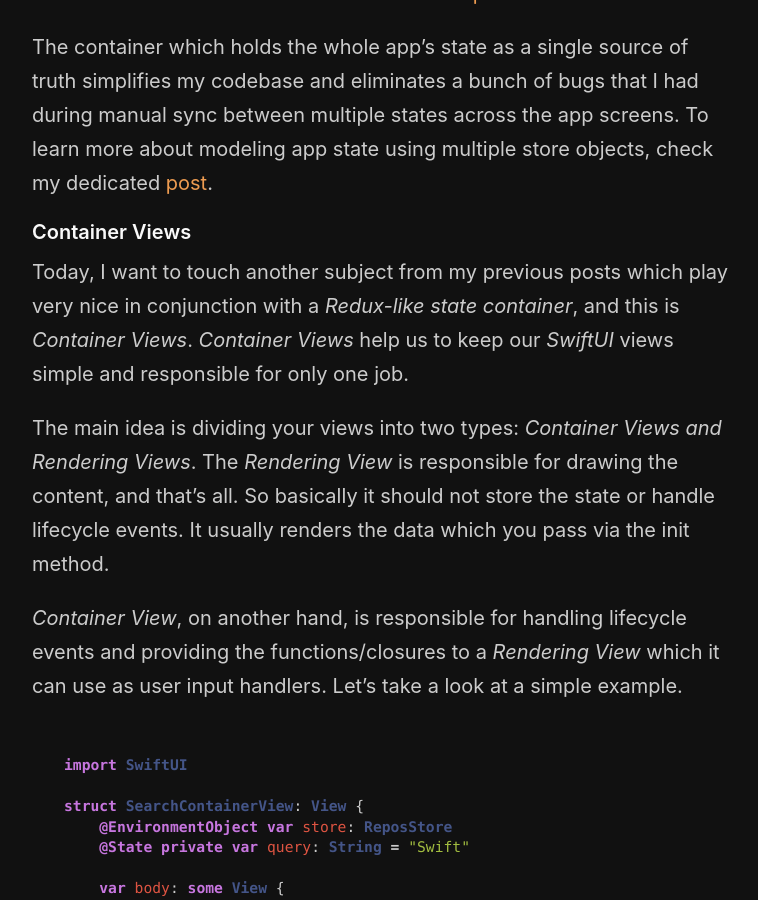
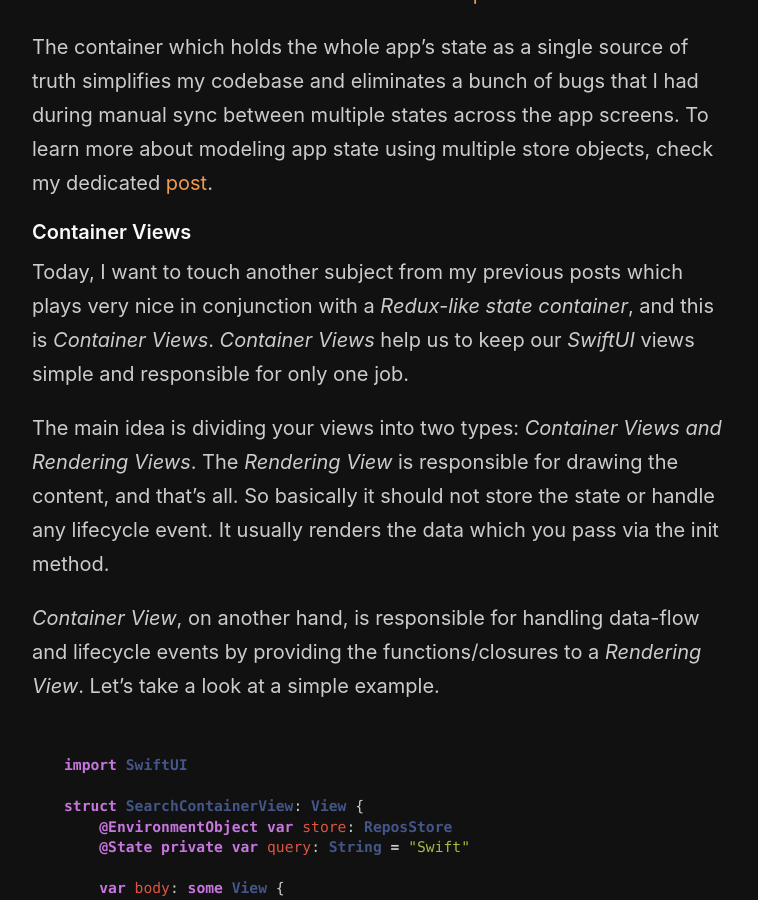
Before and after one commit to mecid/mecid.github.io, a Jekyll site: the page built from _posts/2019-10-02-redux-like-state-container-in-swiftui-part3.md, in a window 1280 px wide and 900 px high, scrolled down 688 px. Shown: the whole window, without its empty margins (258-1016 px from the left). Built offline with Jekyll 4.4.1, drawn with Linux system fonts in a browser that asks for light colours; some of the changed text lies outside the part shown.

Commit message:
Update 2019-10-02-redux-like-state-container-in-swiftui-part3.md

````diff
--- a/_posts/2019-10-02-redux-like-state-container-in-swiftui-part3.md
+++ b/_posts/2019-10-02-redux-like-state-container-in-swiftui-part3.md
@@ -10,14 +10,14 @@
 1. [Redux-like state container in SwiftUI. Basics](/2019/09/18/redux-like-state-container-in-swiftui/)
 2. [Redux-like state container in SwiftUI. Best practices](/2019/09/25/redux-like-state-container-in-swiftui-part2/)
 
-The container which holds the whole app's state as a single source of truth simplifies my codebase and eliminates a bunch of bugs that I had during manual sync between multiple states across the app screens. To learn more about modeling app state using multiple store objects, check my dedicated [post](/2019/07/31/introducing-container-views-in-swiftui/).
+The container which holds the whole app's state as a single source of truth simplifies my codebase and eliminates a bunch of bugs that I had during manual sync between multiple states across the app screens. To learn more about modeling app state using multiple store objects, check my dedicated [post](/2019/09/04/modeling-app-state-using-store-objects-in-swiftui/).
 
 #### Container Views
-Today, I want to touch another subject from my previous posts which play very nice in conjunction with a *Redux-like state container*, and this is *Container Views*. *Container Views* help us to keep our *SwiftUI* views simple and responsible for only one job.
+Today, I want to touch another subject from my previous posts which plays very nice in conjunction with a *Redux-like state container*, and this is *Container Views*. *Container Views* help us to keep our *SwiftUI* views simple and responsible for only one job.
 
-The main idea is dividing your views into two types: *Container Views and Rendering Views*. The *Rendering View* is responsible for drawing the content, and that's all. So basically it should not store the state or handle lifecycle events. It usually renders the data which you pass via the init method.
+The main idea is dividing your views into two types: *Container Views and Rendering Views*. The *Rendering View* is responsible for drawing the content, and that's all. So basically it should not store the state or handle any lifecycle event. It usually renders the data which you pass via the init method.
 
-*Container View*, on another hand, is responsible for handling lifecycle events and providing the functions/closures to a *Rendering View* which it can use as user input handlers. Let's take a look at a simple example.
+*Container View*, on another hand, is responsible for handling data-flow and lifecycle events by providing the functions/closures to a *Rendering View*. Let's take a look at a simple example.
 
 ```swift
 import SwiftUI
````
Also changed, not shown: other parts of _posts/2019-10-02-redux-like-state-container-in-swiftui-part3.md (+1 -1 lines).
